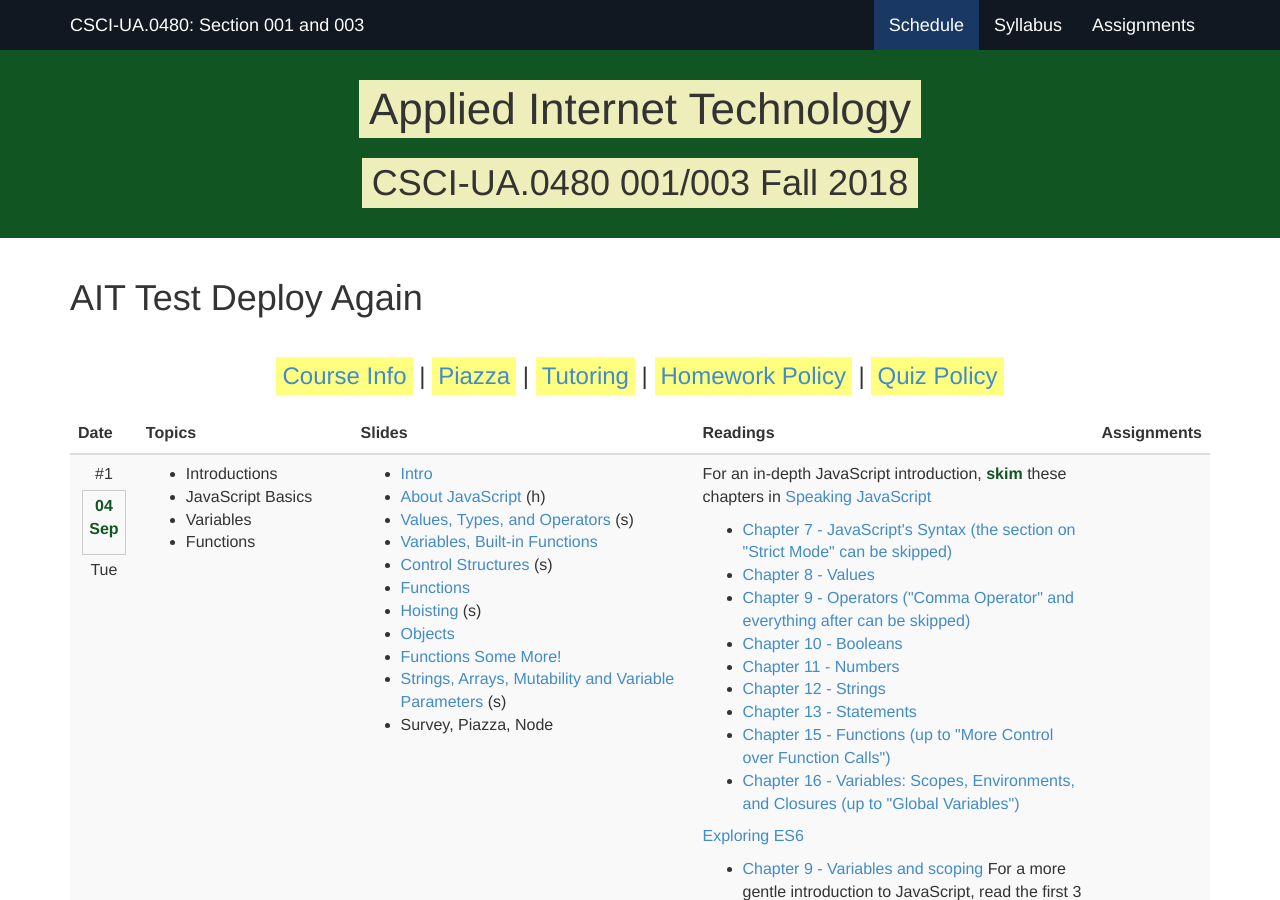
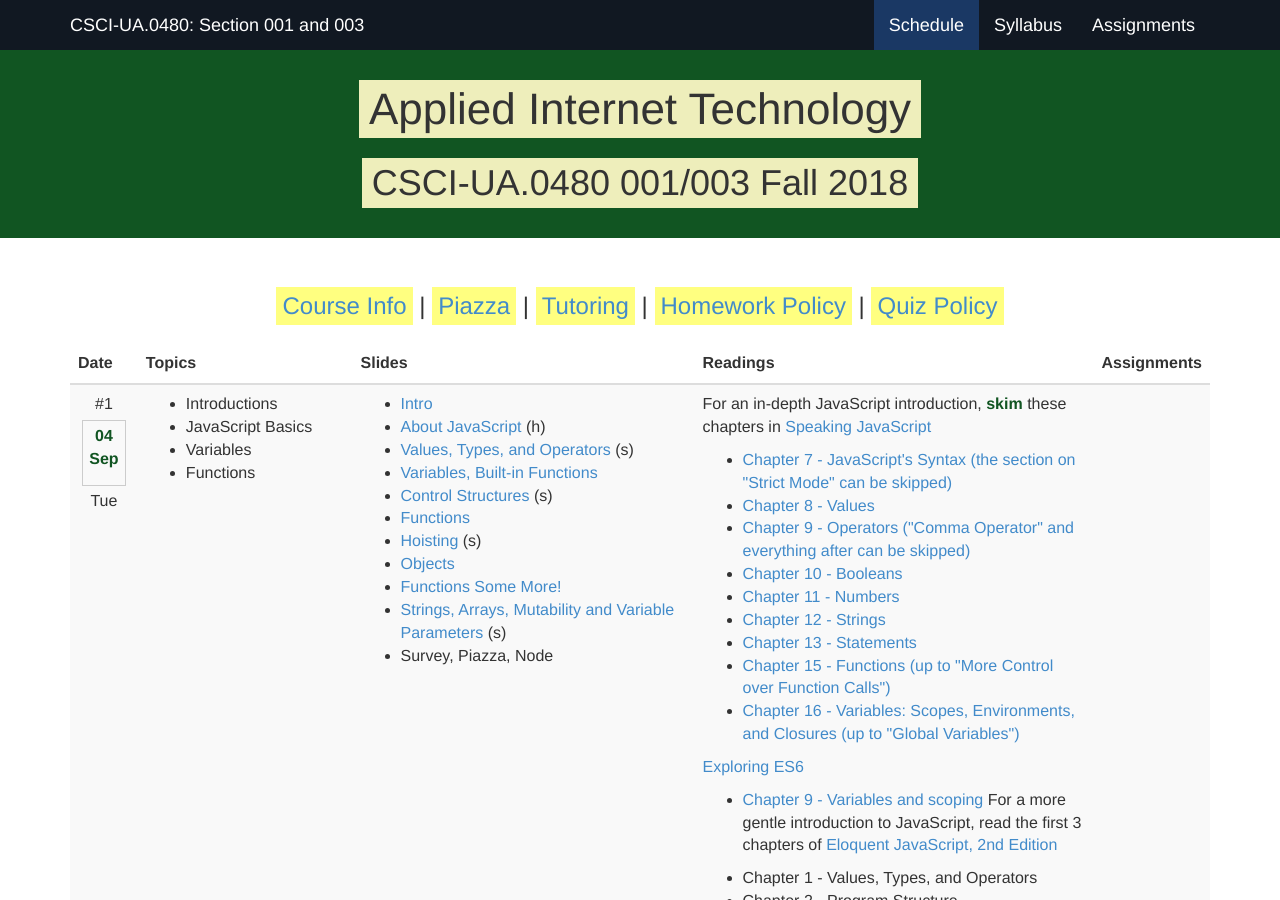
Before and after one commit to foureyes/csci-ua.0480-fall2018-001-003, a Jekyll site: the page built from index.markdown, in a window 1280 px wide and 900 px high. Built offline with Jekyll 4.4.1, drawn with Linux system fonts in a browser that asks for light colours.

Commit message:
Update index.markdown

```diff
--- a/index.markdown
+++ b/index.markdown
@@ -5,7 +5,6 @@ nav-state: index
 <!--
 <h1>AIT Test Deploy</h1>
 -->
-<h1>AIT Test Deploy Again</h1>
 
 <div id="quick-links">
 <h3><a href="syllabus.html">Course Info</a> | <a href="https://piazza.com/class/jcqb4xh11ny10y">Piazza</a> | <a href="syllabus.html#tutoring">Tutoring</a> | <a href="syllabus.html#hw-policy">Homework Policy</a> | <a href="syllabus.html#quiz-policy">Quiz Policy</a></h3>
```
